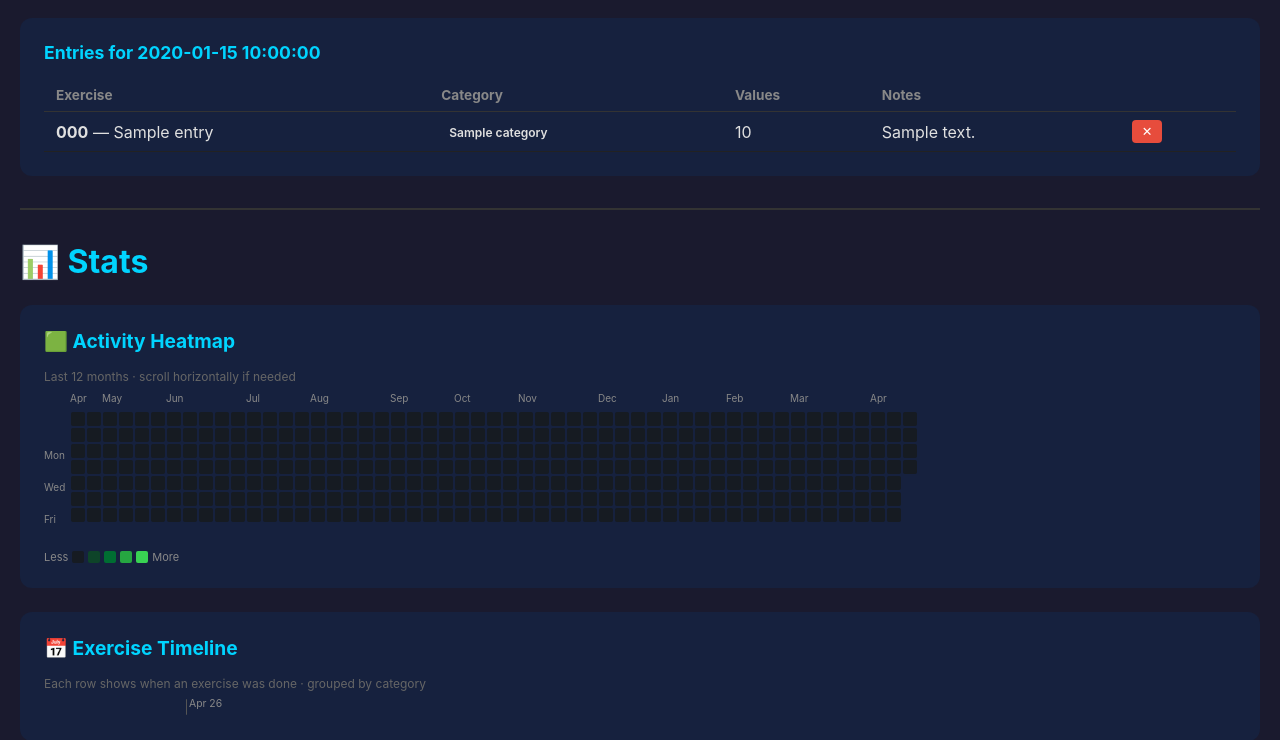
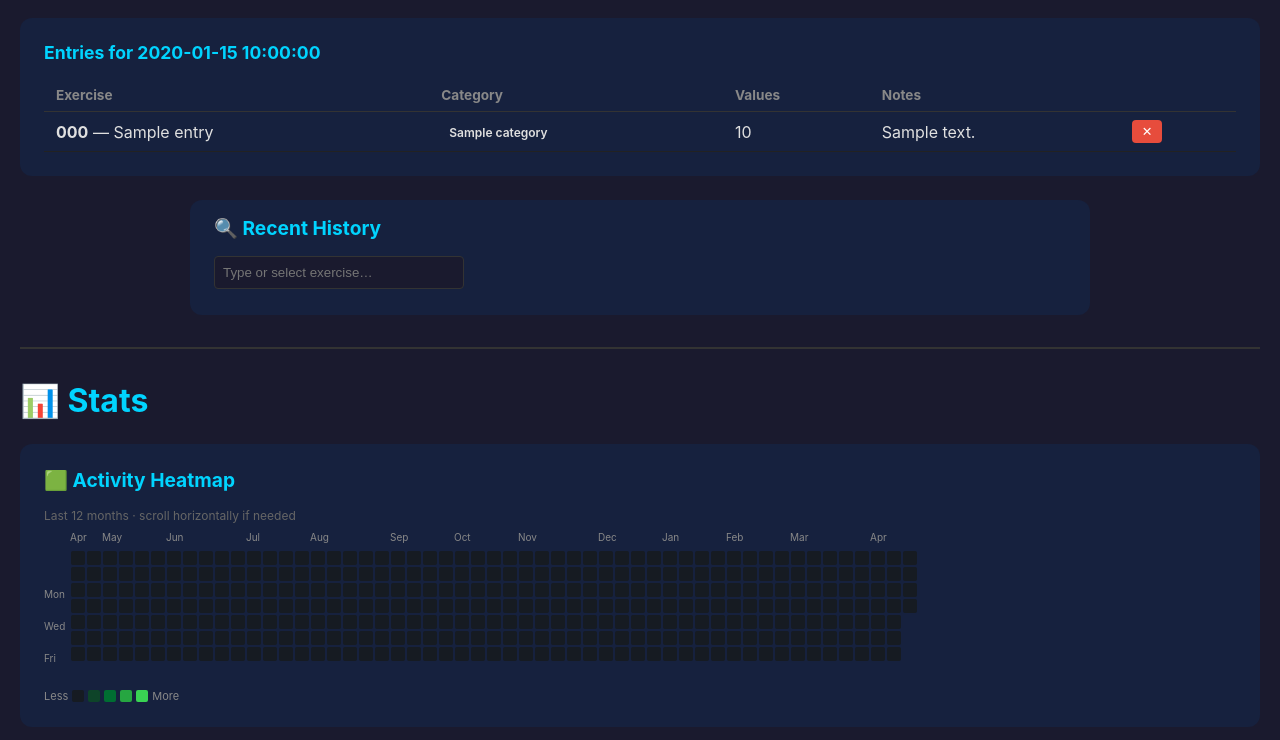
Before and after one commit to jameshclegg/excercise-tracker, a Flask app: template templates/index.html in a window 1280 px wide. Shown: the part 239-979 px from the top of the page. Run offline with Flask 3, Linux system fonts and the light colour scheme; the template is opened without the code that fills it: most values are stand-ins (such as "Sample title", 1, 10 or a date in 2020); some libraries are stand-ins or nearby versions.

Commit message:
Add recent history lookup for exercises
Select or type an exercise code to see the last 3 dates it was
performed with sets/reps/weight details. Uses datalist for
type-ahead + dropdown combo.

Co-authored-by: Copilot <223556219+Copilot@users.noreply.github.com>

```diff
--- a/app.py
+++ b/app.py
@@ -498,6 +498,38 @@ def api_save_note():
     return jsonify({"ok": True})
 
 
+@app.route("/api/recent/<code>")
+@require_login
+def api_recent(code):
+    conn = get_db()
+    cur = conn.cursor(cursor_factory=RealDictCursor)
+    cur.execute("""
+        SELECT e.date, e.sets, e.weight, e.notes, ex.name, ex.input_type
+        FROM entries e
+        JOIN exercises ex ON e.exercise_code = ex.code
+        WHERE e.exercise_code = %s
+        ORDER BY e.date DESC, e.id DESC
+        LIMIT 10
+    """, (code,))
+    rows = cur.fetchall()
+    cur.close()
+    conn.close()
+    # Group by date (most recent 3 dates)
+    from collections import OrderedDict
+    by_date = OrderedDict()
+    for r in rows:
+        d = r["date"].isoformat()
+        if d not in by_date:
+            if len(by_date) >= 3:
+                break
+            by_date[d] = []
+        by_date[d].append({
+            "sets": r["sets"], "weight": float(r["weight"]) if r["weight"] else None,
+            "notes": r["notes"], "input_type": r["input_type"]
+        })
+    return jsonify({"name": rows[0]["name"] if rows else code, "dates": by_date})
+
+
 def _compute_stats_data():
     """Compute all stats data. Returns a dict of template variables."""
     from collections import defaultdict
--- a/templates/index.html
+++ b/templates/index.html
@@ -234,6 +234,59 @@
         <p class="empty">No exercises recorded for this date.</p>
         {% endif %}
     </div>
+
+    <!-- Recent History Lookup -->
+    <div class="card" style="margin:1.5rem auto; max-width:900px; padding:1rem 1.5rem;">
+        <h2>🔍 Recent History</h2>
+        <div style="display:flex; gap:10px; align-items:center; flex-wrap:wrap;">
+            <input type="text" id="recentSearch" list="exerciseList" placeholder="Type or select exercise…"
+                   style="padding:8px; background:#1a1a2e; color:#eee; border:1px solid #333; border-radius:4px; min-width:250px;"
+                   onchange="lookupRecent(this.value)" onkeydown="if(event.key==='Enter'){lookupRecent(this.value);event.preventDefault();}">
+            <datalist id="exerciseList">
+                {% for ex in exercises %}
+                <option value="{{ ex.code }}">{{ ex.code }} — {{ ex.name }}</option>
+                {% endfor %}
+            </datalist>
+        </div>
+        <div id="recentResults" style="margin-top:10px;"></div>
+    </div>
+    <script>
+        async function lookupRecent(val) {
+            const code = val.trim().toUpperCase();
+            const container = document.getElementById('recentResults');
+            if (!code) { container.innerHTML = ''; return; }
+            try {
+                const resp = await fetch('/api/recent/' + encodeURIComponent(code));
+                if (!resp.ok) { container.innerHTML = '<p style="color:#f44;">Exercise not found</p>'; return; }
+                const data = await resp.json();
+                const dates = Object.keys(data.dates);
+                if (dates.length === 0) {
+                    container.innerHTML = '<p style="color:#888;">No entries found for ' + code + '</p>';
+                    return;
+                }
+                let html = '<p style="color:#00d4ff; font-weight:600; margin-bottom:8px;">' + code + ' — ' + data.name + '</p>';
+                dates.forEach(d => {
+                    html += '<div style="background:#1a1a2e; border-radius:6px; padding:8px 12px; margin-bottom:6px;">';
+                    html += '<strong style="color:#ccc;">' + d + '</strong>';
+                    data.dates[d].forEach(e => {
+                        html += '<span style="margin-left:12px; color:#aaa;">';
+                        if (e.sets) {
+                            if (e.input_type === 'distance') html += e.sets + ' km';
+                            else if (e.input_type === 'reps_sets') html += e.sets + ' reps' + (e.weight ? ' @ ' + e.weight + 'kg' : '');
+                            else if (e.input_type === 'time_sets') html += e.sets + 's' + (e.weight ? ' @ ' + e.weight + 'kg' : '');
+                            else html += e.sets;
+                        } else { html += '✓ Done'; }
+                        if (e.notes) html += ' <span style="color:#666;">(' + e.notes + ')</span>';
+                        html += '</span>';
+                    });
+                    html += '</div>';
+                });
+                container.innerHTML = html;
+            } catch(err) {
+                container.innerHTML = '<p style="color:#f44;">Error loading data</p>';
+            }
+        }
+    </script>
 
     <!-- Stats Section -->
     <hr class="stats-separator">
```
